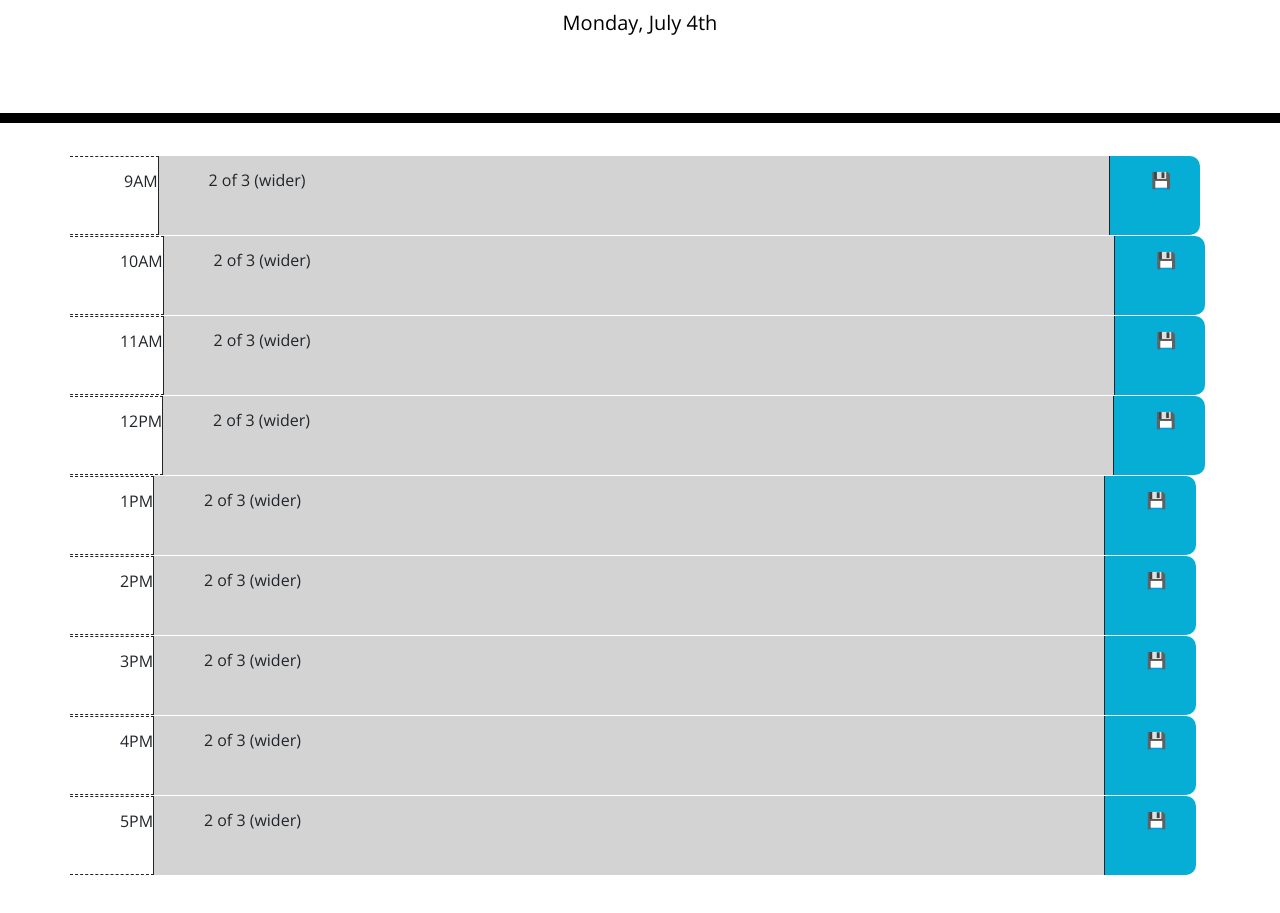
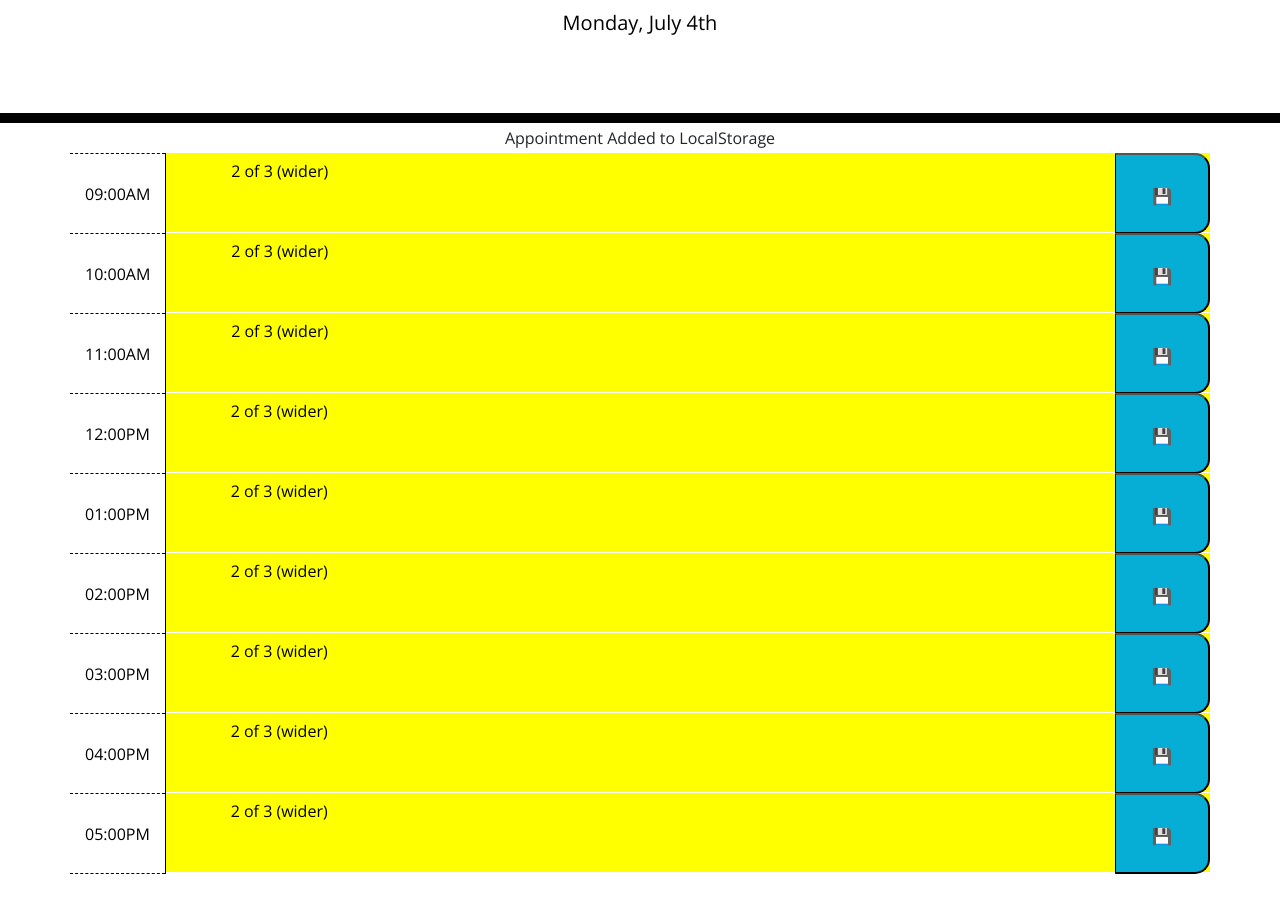
Before and after one commit to Anastasia095/WorkDayPlanner, a plain HTML site: page index.html in a window 1280 px wide. Shown: the part 181-1094 px from the top of the page. Before the commit the page ends 1056 px from the top, so only its background shows below. Drawn offline with nearby package versions, Linux system fonts and the light colour scheme.

Commit message:
fixed time-table layout

```diff
--- a/Assets/css/style.css
+++ b/Assets/css/style.css
@@ -19,6 +19,7 @@ textarea {
   color: black;
   border-radius: 0;
   border-bottom: 10px solid black;
+  margin-bottom: 0.5%;
 }
 
 .description {
@@ -71,29 +72,26 @@ textarea {
 }
 
 
-#mainContainer{
-  /* background-color: yellow; */
-  width: 100%;
-  padding:0;
+#rowContainer{
+  background-color: yellow;
 }
 
-.custom-col {
-  border-top: dashed;
-  border-bottom: dashed;
-  border-right:solid;
-  border-width:thin;
+
+.saveStatus {
+  margin-bottom: 0.5%;
+  padding: 0;
+  text-align: center;
 }
 
-.custom-col-right {
-  text-align: center;
-  background-color: #06aed5;
-  border-top-right-radius: 10px;
-  border-bottom-right-radius: 10px;
-  border-left: solid;
+.col {
+  padding-bottom: 12px;
+}
+
+main {
+  margin-bottom: 5%;
+}
+
+#lastButton {
+  border-bottom: dashed;
   border-width: thin;
 }
-
-.col-10 {
-  padding:0;
-  background-color: lightgrey;
-}
--- a/Assets/js/script.js
+++ b/Assets/js/script.js
@@ -5,3 +5,13 @@ var timeFormat = moment().format('dddd, MMMM Do');
 console.log(timeFormat);
 
 CurrentDay.innerHTML = timeFormat;
+
+
+for(var i = 0; i < document.getElementsByClassName("saveBtn").length; i++) {
+    document.getElementsByClassName("saveBtn")[i].addEventListener('click',function(){
+        console.log("save btn test");
+        var userInput = document.getElementById("col-10").value;
+        localStorage.setItem("userInput", userInput);
+
+    });
+}
--- a/index.html
+++ b/index.html
@@ -32,136 +32,137 @@
       <p class="lead">A simple calendar app for scheduling your work day</p>
       <p id="currentDay" class="lead"></p>
     </header>
-    <div class="container" id="mainContainer">
+    <p class="saveStatus"> Appointment Added to LocalStorage</p>
       <!-- Timeblocks go here -->
-      <div class="container">
+      <main>
+      <div class="container" id="rowContainer">
         <div class="row">
-          <div class="custom-col">
-             9AM
+          <div class="col hour" id="leftColumn">
+            09:00AM
           </div>
-          <div class="col-10">
+          <textarea class="col-10">
             2 of 3 (wider)
-          </div>
-          <div class="custom-col-right">
-          💾
-          </div>
+          </textarea>
+          <button class="col saveBtn">
+            💾
+          </button>
         </div>
       </div>
 
-      <div class="container">
+      <div class="container" id="rowContainer">
         <div class="row">
-          <div class="custom-col">
-            10AM
+          <div class="col hour" id="leftColumn">
+            10:00AM
           </div>
-          <div class="col-10">
+          <textarea class="col-10">
             2 of 3 (wider)
+          </textarea>
+          <button class="col saveBtn">
+            💾
+          </button>
+        </div>
+
+      </div>
+      <div class="container" id="rowContainer">
+        <div class="row">
+          <div class="col hour" id="leftColumn">
+            11:00AM
           </div>
-          <div class="custom-col-right">
-          💾
+          <textarea class="col-10">
+            2 of 3 (wider)
+          </textarea>
+          <button class="col saveBtn">
+            💾
+          </button>
+        </div>
+
+      </div>
+      <div class="container" id="rowContainer">
+        <div class="row">
+          <div class="col hour" id="leftColumn">
+            12:00PM
           </div>
+          <textarea class="col-10">
+            2 of 3 (wider)
+          </textarea>
+          <button class="col saveBtn">
+            💾
+          </button>
+        </div>
+
+      </div>
+      <div class="container" id="rowContainer">
+        <div class="row">
+          <div class="col hour" id="leftColumn">
+            01:00PM
+          </div>
+          <textarea class="col-10">
+            2 of 3 (wider)
+          </textarea>
+          <button class="col saveBtn">
+            💾
+          </button>
         </div>
       </div>
 
-      <div class="container">
+      <div class="container" id="rowContainer">
         <div class="row">
-          <div class="custom-col">
-            11AM
+          <div class="col hour" id="leftColumn">
+            02:00PM
           </div>
-          <div class="col-10">
+          <textarea class="col-10">
             2 of 3 (wider)
-          </div>
-          <div class="custom-col-right">
-          💾
-          </div>
+          </textarea>
+          <button class="col saveBtn">
+            💾
+          </button>
         </div>
       </div>
 
-      <div class="container">
+      <div class="container" id="rowContainer">
         <div class="row">
-          <div class="custom-col">
-            12PM
+          <div class="col hour" id="leftColumn">
+            03:00PM
           </div>
-          <div class="col-10">
+          <textarea class="col-10">
             2 of 3 (wider)
-          </div>
-          <div class="custom-col-right">
-          💾
-          </div>
+          </textarea>
+          <button class="col saveBtn">
+            💾
+          </button>
         </div>
       </div>
 
-      <div class="container">
+      <div class="container" id="rowContainer">
         <div class="row">
-          <div class="custom-col">
-            1PM
+          <div class="col hour" id="leftColumn">
+            04:00PM
           </div>
-          <div class="col-10">
+          <textarea class="col-10">
             2 of 3 (wider)
+          </textarea>
+          <button class="col saveBtn">
+            💾
+          </button>
+        </div>
+
+      </div>
+      <div class="container" id="rowContainer">
+        <div class="row">
+          <div class="col hour" id="lastButton">
+            05:00PM
           </div>
-          <div class="custom-col-right">
-          💾
-          </div>
+          <textarea class="col-10">
+            2 of 3 (wider)
+          </textarea>
+          <button class="col saveBtn">
+            💾
+          </button>
         </div>
       </div>
 
-      <div class="container">
-        <div class="row">
-          <div class="custom-col">
-            2PM
-          </div>
-          <div class="col-10">
-            2 of 3 (wider)
-          </div>
-          <div class="custom-col-right">
-          💾
-          </div>
-        </div>
-      </div>
+    </main>
 
-      <div class="container">
-        <div class="row">
-          <div class="custom-col">
-            3PM
-          </div>
-          <div class="col-10">
-            2 of 3 (wider)
-          </div>
-          <div class="custom-col-right">
-          💾
-          </div>
-        </div>
-      </div>
-
-      <div class="container">
-        <div class="row">
-          <div class="custom-col">
-            4PM
-          </div>
-          <div class="col-10">
-            2 of 3 (wider)
-          </div>
-          <div class="custom-col-right">
-          💾
-          </div>
-        </div>
-      </div>
-
-      <div class="container">
-        <div class="row">
-          <div class="custom-col">
-            5PM
-          </div>
-          <div class="col-10">
-            2 of 3 (wider)
-          </div>
-          <div class="custom-col-right">
-          💾
-          </div>
-        </div>
-      </div>
-
-
-    </div>
     <script src="assets/js/script.js"></script>
     <script src="https://cdnjs.cloudflare.com/ajax/libs/jquery/3.2.1/jquery.min.js"></script>
     <script src="https://cdnjs.cloudflare.com/ajax/libs/moment.js/2.24.0/moment.min.js"></script>
```
